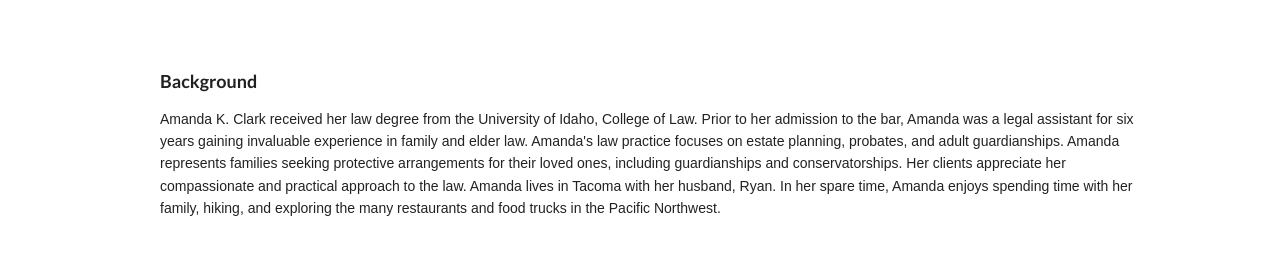
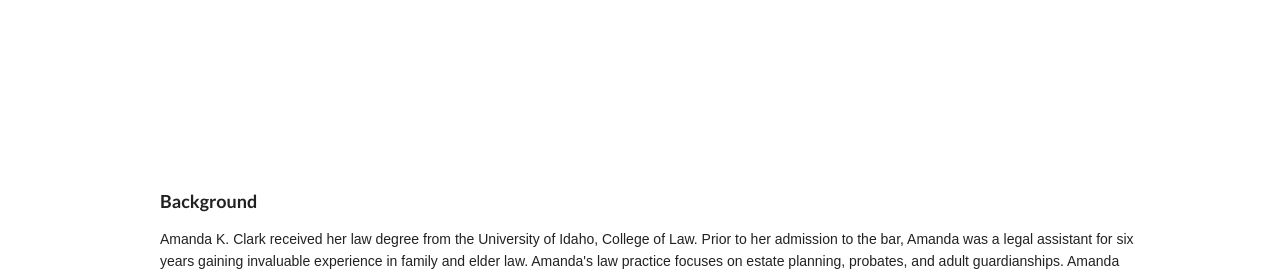
Before and after one commit to rclarkperez/BuildOutdoorsSpace, a React (Create React App) app: page /about in a window 1280 px wide. Shown: the part 645-916 px from the top of the page. Built offline with nearby package versions, Linux system fonts and the light colour scheme.

Commit message:
new change

```diff
--- a/src/style/PagesStyle/About.css
+++ b/src/style/PagesStyle/About.css
@@ -31,6 +31,7 @@
 #about-background {
     margin-left: 15vh;
     margin-right: 15vh;
+    margin-top: 15vh;
 }
 
 
```
